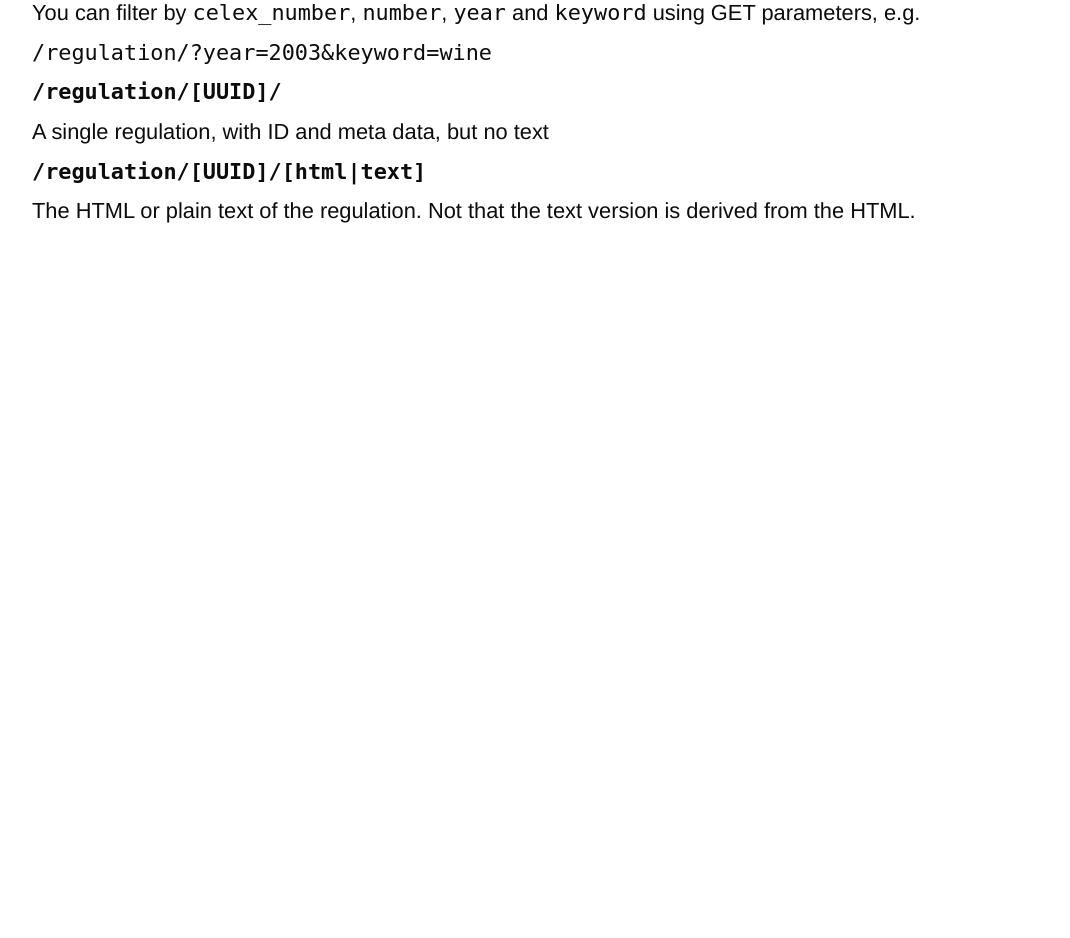
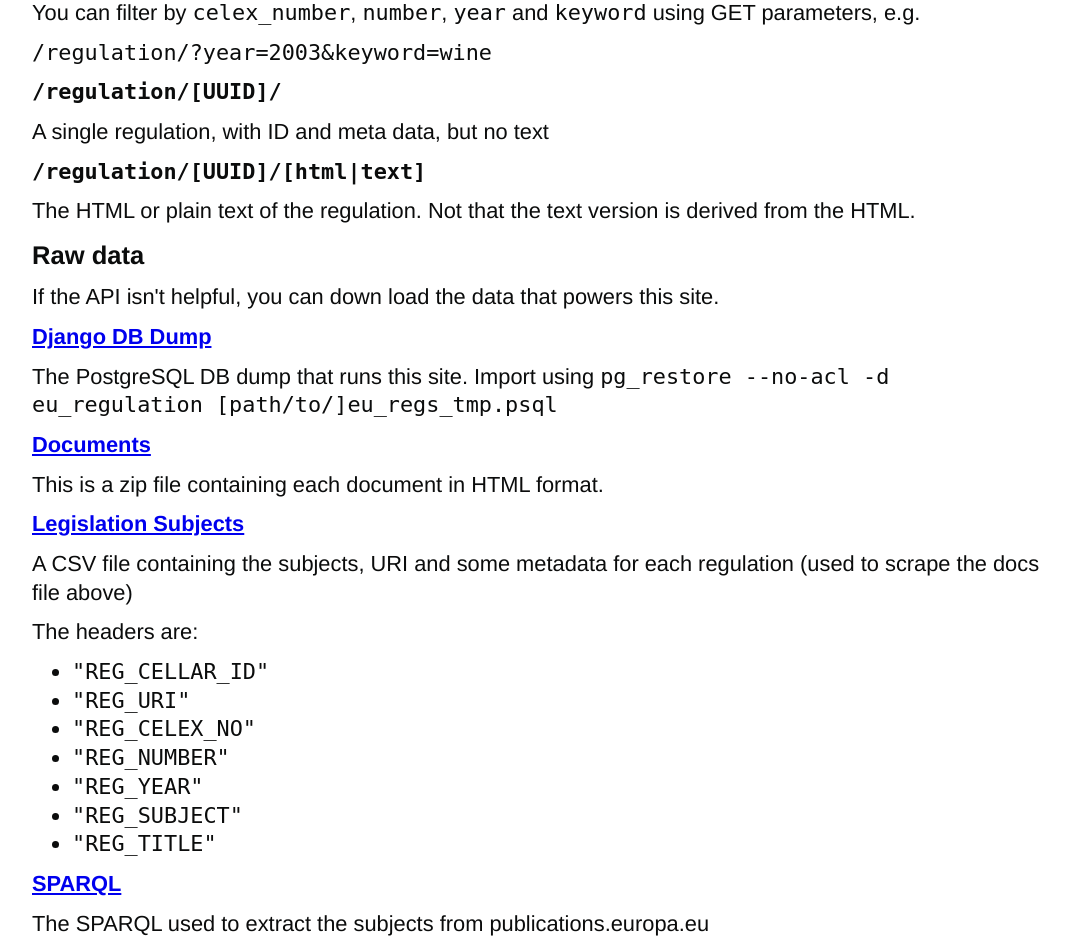
Before and after one commit to DemocracyClub/EURegulation, a Django app: page / in a window 1280 px wide. Shown: the part 1303-2241 px from the top of the page, without its empty margins (96-1166 px from the left). Before the commit the page ends 1526 px from the top, so only its background shows below. Run offline with Django 3.2, Linux system fonts and the light colour scheme; parts of the project's set-up code (start-up, migrations or seed data) failed here and were passed over.

Commit message:
Download links and SPARQL file

```diff
--- a/templates/home.html
+++ b/templates/home.html
@@ -55,6 +55,32 @@
     <h4><code>/regulation/[UUID]/[html|text]</code></h4>
     <p>The HTML or plain text of the regulation. Not that the text version is derived from the HTML.</p>
 
+    <h3>Raw data</h3>
+    <p>If the API isn't helpful, you can down load the data that powers this site.</p>
+
+    <h4><a href="/downloads/eu_regs_tmp.psql">Django DB Dump</a></h4>
+    <p>The PostgreSQL DB dump that runs this site. Import using <code>pg_restore --no-acl -d eu_regulation [path/to/]eu_regs_tmp.psql</code></p>
+
+    <h4><a href="/downloads/docs.zip">Documents</a></h4>
+    <p>This is a zip file containing each document in HTML format.</p>
+
+    <h4><a href="https://github.com/DemocracyClub/EURegulation/raw/master/eu-legislation-subjects.csv">
+        Legislation Subjects</a></h4>
+    <p>A CSV file containing the subjects, URI and some metadata for each regulation (used to scrape the docs file above)</p>
+    <p>The headers are:</p>
+    <ul>
+        <li><code>"REG_CELLAR_ID"</code></li>
+        <li><code>"REG_URI"</code></li>
+        <li><code>"REG_CELEX_NO"</code></li>
+        <li><code>"REG_NUMBER"</code></li>
+        <li><code>"REG_YEAR"</code></li>
+        <li><code>"REG_SUBJECT"</code></li>
+        <li><code>"REG_TITLE"</code></li>
+    </ul>
+
+    <h4><a href="https://github.com/DemocracyClub/EURegulation/raw/master/eu-legislation-subjects.sparql">
+        SPARQL</a></h4>
+    <p>The SPARQL used to extract the subjects from publications.europa.eu</p>
 
 
 </section>
```
Also changed, not shown: 1 other file.
